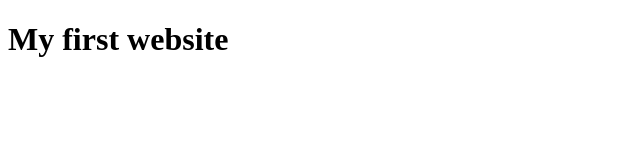
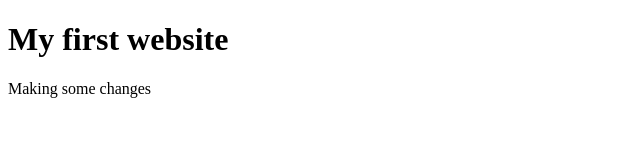
Before and after one commit to TanvirHasanPrince/coursera-test, a plain HTML site: page index.html in a window 1280 px wide. Shown: the whole page, without its empty margins (0-640 px from the left). Drawn offline with Linux system fonts and the light colour scheme.

Commit message:
Update index.html

```diff
--- a/index.html
+++ b/index.html
@@ -5,7 +5,9 @@
  <meta name="viewport" content="width=device-width, initial-scale=1.0">
  <title>Document</title>
 </head>
+ <title> First </title>
 <body>
  <h1>My first website</h1>
+ <p> Making some changes</p>
 </body>
 </html>
```
